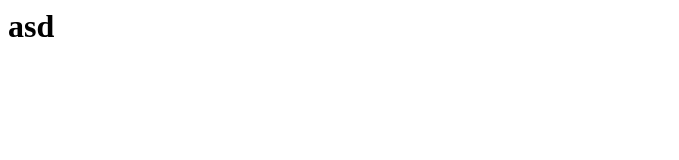
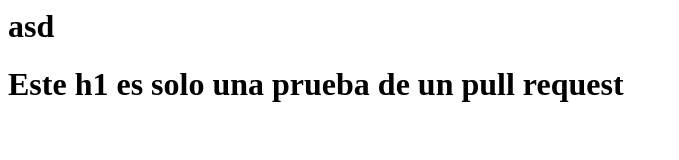
Before and after one commit to Santii01/SantiagoBruno, a plain HTML site: page index.html in a window 1280 px wide. Shown: the whole page, without its empty margins (0-679 px from the left). Drawn offline with Linux system fonts and the light colour scheme.

Commit message:
Update index.html
Prueba de pull request

```diff
--- a/index.html
+++ b/index.html
@@ -7,7 +7,7 @@
 </head>
 <body>
     <h1>asd</h1>
-
+    <h1>Este h1 es solo una prueba de un pull request</h1>
     <script src="main.js"></script>
 </body>
 </html>
```
